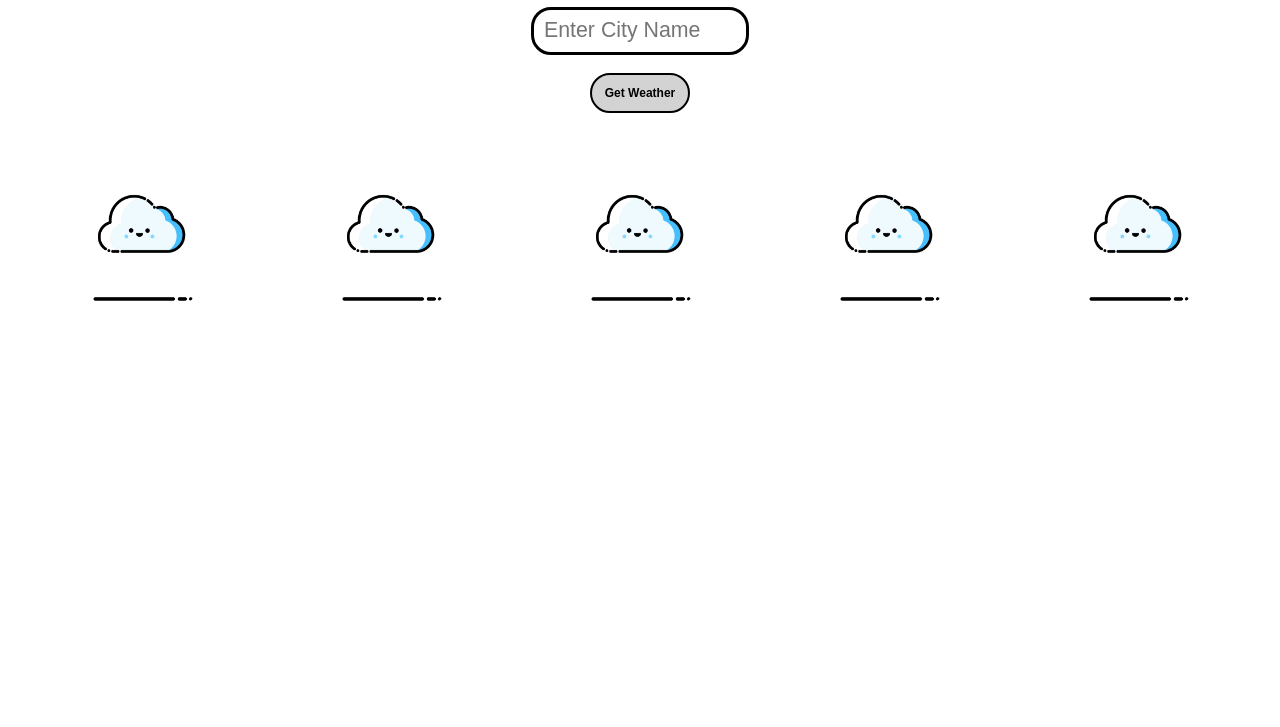
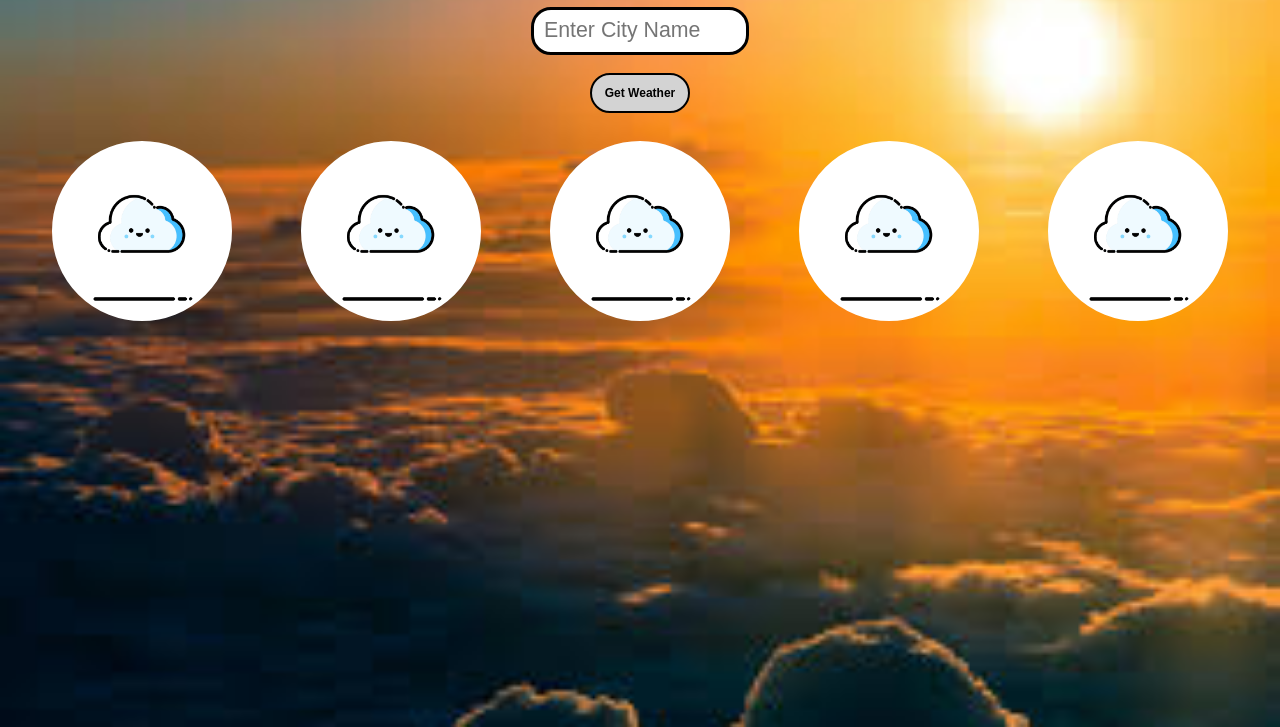
Before and after one commit to Tejaswini-Gunturu/weather, a plain HTML site: page index.html in a window 1280 px wide. Shown: the part 73-800 px from the top of the page. Drawn offline with Linux system fonts and the light colour scheme.

Commit message:
Update fashion.css

```diff
--- a/fashion.css
+++ b/fashion.css
@@ -6,7 +6,7 @@ h1 {
     justify-content: center;
     align-items: center;
     text-align: center;
-    background-image: url("./sun set.jpeg");
+    background-image: url("./sun set.jpeg.jpg");
     background-size: 100%;
     background-repeat: no-repeat;
 }
```
